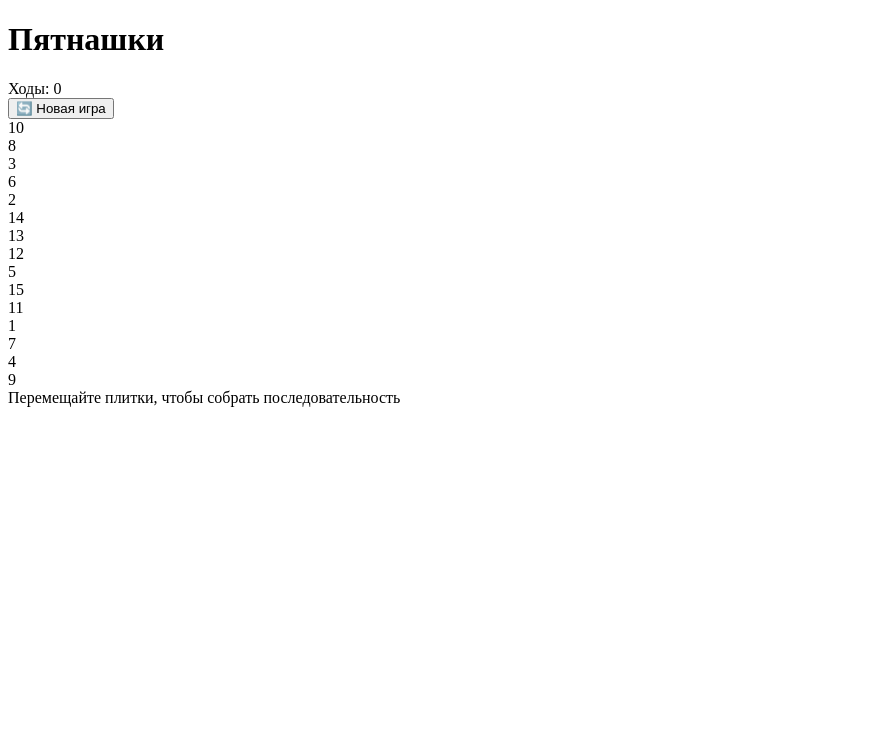
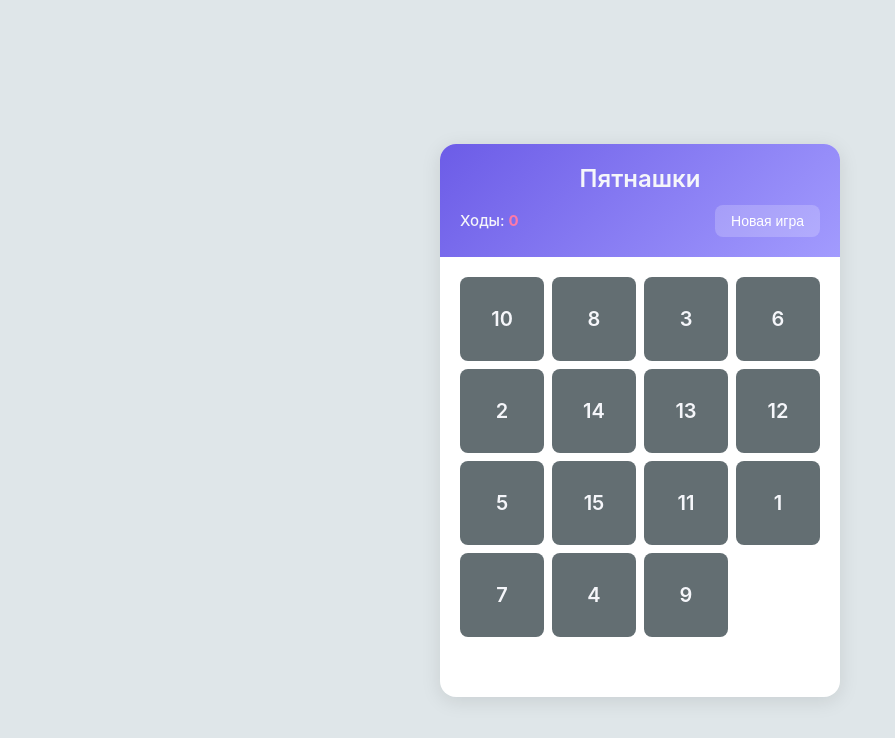
Before and after one commit to twinkkov/pyatnadsh192ie10, a website: page index.html in a window 1280 px wide. Shown: the whole page, without its empty margins (0-895 px from the left). Drawn offline with Linux system fonts and the light colour scheme.

Commit message:
Исправлены баги и восстановлен дизайн

```diff
--- a/game.js
+++ b/game.js
@@ -3,28 +3,19 @@ const tgWebApp = window.Telegram && window.Telegram.WebApp;
 
 // Инициализация WebApp
 if (tgWebApp) {
+    tgWebApp.ready();
     tgWebApp.expand();
-    tgWebApp.enableClosingConfirmation();
 
     // Адаптация цветов под Telegram
     document.documentElement.style.setProperty('--primary-color', '#0088cc');
-    document.documentElement.style.setProperty('--secondary-color', '#00aced');
-    document.documentElement.style.setProperty('--accent-color', '#ff6b81');
+    document.documentElement.style.setProperty('--secondary-color', '#3ac0ef');
 }
-
-// Конфигурация анимаций
-const ANIMATION_CONFIG = {
-    tileMove: 150, // ms
-    tilePress: 100, // ms
-    winCelebration: 300 // ms
-};
 
 // Игровые переменные
 let board = [];
 let emptyPos = { row: 3, col: 3 };
 let moves = 0;
 let gameStarted = false;
-let isAnimating = false;
 
 // DOM элементы
 const boardElement = document.getElementById('board');
@@ -77,7 +68,7 @@ function isSolvable(numbers) {
     return inversions % 2 === 0;
 }
 
-// Рендер доски с анимациями
+// Рендер доски
 function renderBoard() {
     movesElement.textContent = moves;
     boardElement.innerHTML = '';
@@ -90,10 +81,6 @@ function renderBoard() {
             if (value !== 0) {
                 tile.textContent = value;
                 tile.addEventListener('click', () => handleTileClick(i, j));
-
-                // Плавное появление
-                tile.style.animation = `tileAppear ${ANIMATION_CONFIG.tileMove}ms ease-out`;
-                tile.style.animationDelay = `${(i * 4 + j) * 20}ms`;
             }
 
             boardElement.appendChild(tile);
@@ -105,31 +92,15 @@ function renderBoard() {
 
 // Обработка клика
 function handleTileClick(row, col) {
-    if (!gameStarted || isAnimating || !isAdjacent(row, col, emptyPos.row, emptyPos.col)) return;
+    if (!gameStarted || !isAdjacent(row, col, emptyPos.row, emptyPos.col)) return;
 
-    isAnimating = true;
-    const tile = document.querySelector(`.tile:nth-child(${row * 4 + col + 1})`);
-
-    // Анимация нажатия
-    tile.style.transform = 'scale(0.92)';
-    tile.style.transition = `transform ${ANIMATION_CONFIG.tilePress}ms ease`;
-
-    setTimeout(() => {
     // Обновляем состояние
     board[emptyPos.row][emptyPos.col] = board[row][col];
     board[row][col] = 0;
     emptyPos = { row, col };
     moves++;
 
-        // Анимация перемещения
-        tile.style.transform = 'translate3d(0, 0, 0)';
-        tile.style.transition = `transform ${ANIMATION_CONFIG.tileMove}ms cubic-bezier(0.22, 1, 0.36, 1)`;
-
-        setTimeout(() => {
     renderBoard();
-            isAnimating = false;
-        }, ANIMATION_CONFIG.tileMove);
-    }, ANIMATION_CONFIG.tilePress);
 }
 
 // Проверка соседства
@@ -157,7 +128,6 @@ function checkWin() {
     if (isWin && gameStarted) {
         gameStarted = false;
         messageElement.textContent = `Победа! Ходов: ${moves}`;
-        celebrateWin();
 
         if (tgWebApp) {
             tgWebApp.sendData(`Победа за ${moves} ходов!`);
@@ -165,16 +135,6 @@ function checkWin() {
     }
 }
 
-// Анимация победы
-function celebrateWin() {
-    const tiles = document.querySelectorAll('.tile:not(.empty)');
-
-    tiles.forEach((tile, i) => {
-        tile.style.animation = `celebrate ${ANIMATION_CONFIG.winCelebration}ms cubic-bezier(0.68, -0.6, 0.32, 1.6) both`;
-        tile.style.animationDelay = `${i * 50}ms`;
-    });
-}
-
 // Инициализация
 newGameBtn.addEventListener('click', initGame);
 document.addEventListener('DOMContentLoaded', initGame);
--- a/index.html
+++ b/index.html
@@ -5,7 +5,6 @@
     <meta name="viewport" content="width=device-width, initial-scale=1.0">
     <title>Пятнашки | Telegram Game</title>
     <script src="https://telegram.org/js/tg-web-app.js"></script>
-    <link rel="stylesheet" href="https://fonts.googleapis.com/css2?family=Montserrat:wght@400;600;700&display=swap">
     <link rel="stylesheet" href="style.css">
 </head>
 <body>
@@ -14,27 +13,13 @@
             <h1>Пятнашки</h1>
             <div class="stats-container">
                 <div class="moves-counter">Ходы: <span id="moves">0</span></div>
-                <button id="new-game" class="new-game-btn">
-                    <span class="btn-icon">🔄</span>
-                    <span class="btn-text">Новая игра</span>
-                </button>
+                <button id="new-game" class="new-game-btn">Новая игра</button>
             </div>
         </header>
 
-        <main class="game-container">
-            <div id="board" class="game-board"></div>
-            <div id="message" class="message-container"></div>
-        </main>
-
-        <footer class="game-footer">
-            <div class="hint">Перемещайте плитки, чтобы собрать последовательность</div>
-        </footer>
+        <div id="board" class="game-board"></div>
+        <div id="message" class="message-container"></div>
     </div>
-
-    <div id="loading" class="loading-screen">
-        <div class="loader"></div>
-    </div>
-
     <script src="game.js"></script>
 </body>
 </html>
--- a/style.css
+++ b/style.css
@@ -1,34 +1,127 @@
-/* Добавьте эти анимации в ваш CSS */
-@keyframes tileAppear {
-    from {
-        opacity: 0;
-        transform: scale(0.8) rotate(-5deg);
-    }
-    to {
-        opacity: 1;
-        transform: scale(1) rotate(0);
-    }
+:root {
+    --primary-color: #6c5ce7;
+    --secondary-color: #a29bfe;
+    --accent-color: #fd79a8;
+    --text-color: #2d3436;
+    --light-text: #f5f6fa;
+    --tile-color: #636e72;
+    --bg-color: #dfe6e9;
+    --success-color: #00b894;
 }
 
-@keyframes celebrate {
-    0% {
-        transform: scale(1) rotate(0);
-        background: var(--tile-color);
-    }
-    50% {
-        transform: scale(1.1) rotate(5deg);
-        background: var(--accent-color);
-        box-shadow: 0 0 15px rgba(253, 121, 168, 0.6);
-    }
-    100% {
-        transform: scale(1) rotate(0);
-        background: var(--success-color);
-    }
+body {
+    font-family: -apple-system, BlinkMacSystemFont, 'Segoe UI', Roboto, Oxygen, Ubuntu, Cantarell, sans-serif;
+    background-color: var(--bg-color);
+    color: var(--text-color);
+    margin: 0;
+    padding: 20px;
+    min-height: 100vh;
+    display: flex;
+    justify-content: center;
+    align-items: center;
+}
+
+.app-container {
+    width: 100%;
+    max-width: 400px;
+    background: white;
+    border-radius: 16px;
+    box-shadow: 0 4px 20px rgba(0, 0, 0, 0.1);
+    overflow: hidden;
+}
+
+.game-header {
+    background: linear-gradient(135deg, var(--primary-color), var(--secondary-color));
+    color: var(--light-text);
+    padding: 20px;
+    text-align: center;
+}
+
+.game-header h1 {
+    font-size: 24px;
+    margin: 0 0 12px 0;
+    font-weight: 600;
+}
+
+.stats-container {
+    display: flex;
+    justify-content: space-between;
+    align-items: center;
+}
+
+.moves-counter {
+    font-size: 15px;
+    font-weight: 500;
+}
+
+.moves-counter span {
+    font-weight: 700;
+    color: var(--accent-color);
+}
+
+.new-game-btn {
+    background: rgba(255, 255, 255, 0.2);
+    border: none;
+    border-radius: 8px;
+    padding: 8px 16px;
+    color: white;
+    font-weight: 500;
+    font-size: 14px;
+    cursor: pointer;
+    transition: all 0.2s ease;
+}
+
+.new-game-btn:hover {
+    background: rgba(255, 255, 255, 0.3);
+}
+
+.game-board {
+    display: grid;
+    grid-template-columns: repeat(4, 1fr);
+    gap: 8px;
+    padding: 20px;
 }
 
 .tile {
-    /* Обновленные стили плитки */
-    will-change: transform;
-    backface-visibility: hidden;
-    transform: translateZ(0);
+    aspect-ratio: 1;
+    background: var(--tile-color);
+    color: var(--light-text);
+    display: flex;
+    justify-content: center;
+    align-items: center;
+    font-size: 20px;
+    font-weight: 600;
+    border-radius: 8px;
+    cursor: pointer;
+    transition: transform 0.15s ease, background 0.15s ease;
 }
+
+.tile:hover {
+    transform: scale(1.02);
+    background: var(--primary-color);
+}
+
+.empty {
+    background: transparent;
+    cursor: default;
+}
+
+.message-container {
+    padding: 0 20px 20px;
+    text-align: center;
+    color: var(--success-color);
+    font-weight: 500;
+    height: 20px;
+}
+
+@media (max-width: 420px) {
+    .app-container {
+        border-radius: 0;
+        max-width: 100%;
+        min-height: 100vh;
+    }
+
+    .tile {
+        font-size: 18px;
+    }
+}
```
Lines whose indentation alone changed are shown as unchanged.
